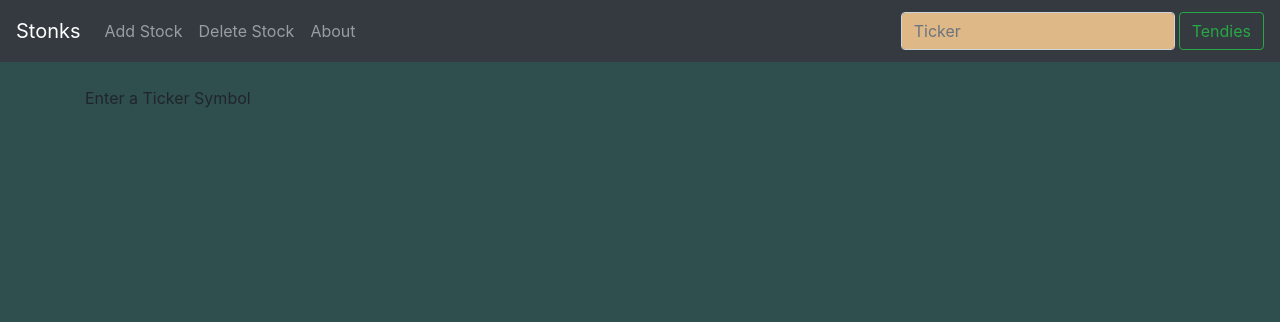
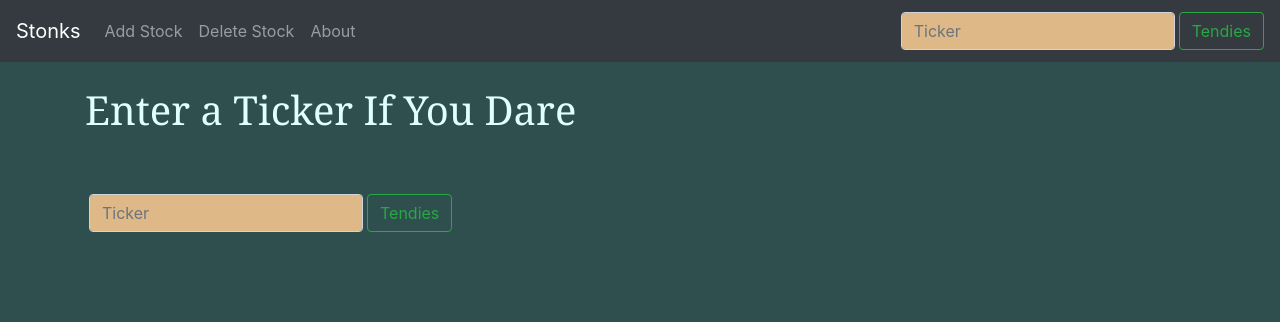
Before and after one commit to ajmal017/DjangoStocks, a Django app: page / in a window 1280 px wide. Shown: the top 322 px of the page. Run offline with Django 3.2, Linux system fonts and the light colour scheme; some libraries are stand-ins or nearby versions.

Commit message:
Added New Seach Bar on Main Page

```diff
--- a/quotes/templates/home.html
+++ b/quotes/templates/home.html
@@ -5,9 +5,14 @@
     <title>Title</title>
 </head>
 <body>
-{% if ticker %}
-    <p>{{ ticker }}</p>
-{% endif %}
+<h1 style="color: lightcyan; font-family: Georgia">Enter a Ticker If You Dare</h1>
+<br/>
+<br/>
+<form action="{% url 'home' %}" class="form-inline my-2 my-lg-0" method="POST">
+            {% csrf_token %}
+          <input class="form-control m-md-1" style="background-color: burlywood" type="search" placeholder="Ticker" aria-label="Search" name="ticker_symbol">
+          <button class="btn btn-outline-success my-2 my-sm-0" type="submit">Tendies</button>
+</form>
 {% if api %}
     <h1 style="color: lightcyan">{{ api.companyName }}</h1>
     <br/>
--- a/quotes/views.py
+++ b/quotes/views.py
@@ -28,7 +28,7 @@ def home(request):
         }
         return render(request, 'home.html', context)
     else:
-        return render(request, 'home.html', {'ticker': "Enter a Ticker Symbol"})
+        return render(request, 'home.html', {'ticker': ""})
 
 
 def about(request):
```
